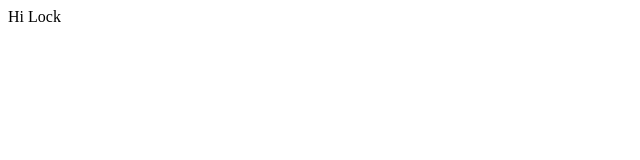
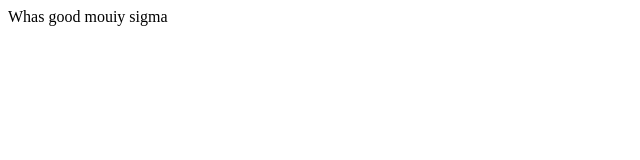
Before and after one commit to NotMageLock/PhoneMotd, a plain HTML site: page index.html in a window 1280 px wide. Shown: the whole page, without its empty margins (0-640 px from the left). Drawn offline with Linux system fonts and the light colour scheme.

Commit message:
Update index.html

```diff
--- a/index.html
+++ b/index.html
@@ -1 +1 @@
-<p>Hi Lock</p>
+<p>Whas good mouiy sigma</p>
```
